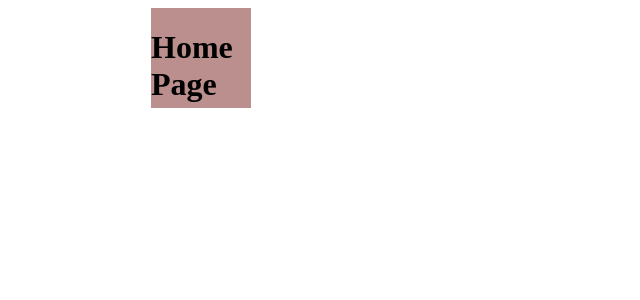
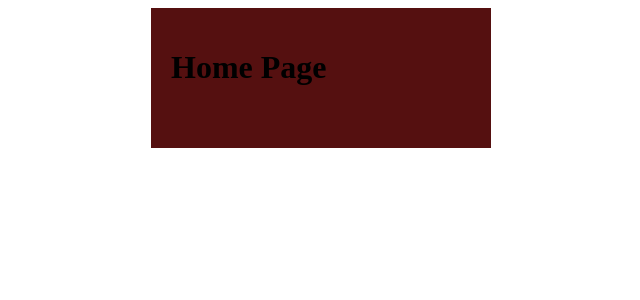
Before and after one commit to ocalvet/learning-vuejs, a Vue app: page / in a window 1280 px wide. Shown: the top 300 px of the page, without its empty margins (249-889 px from the left). Built offline with nearby package versions, Linux system fonts and the light colour scheme.

Commit message:
Move home page into its own folder

```diff
--- a/src/App.vue
+++ b/src/App.vue
@@ -5,7 +5,7 @@
 </template>
 
 <script>
-import HomePage from './components/HomePage.vue';
+import HomePage from './components/HomePage/HomePage.vue';
 
 export default {
   name: 'app',
--- a/src/components/HomePage.css
+++ /dev/null
@@ -1,7 +0,0 @@
-.home-page {
-  width: 100px;
-  height: 100px;
-  position: absolute;
-  left: 400px;
-  background-color: rosybrown;
-}
--- /dev/null
+++ b/src/components/HomePage/HomePage.css
@@ -0,0 +1,8 @@
+.home-page {
+  width: 300px;
+  height: 100px;
+  padding: 20px;
+  position: absolute;
+  left: 400px;
+  background-color: rgb(85, 16, 16);
+}
```
Also changed, not shown: src/components/HomePage/HomePage.js (renamed from src/components/HomePage.js), src/components/HomePage/HomePage.vue (renamed from src/components/HomePage.vue).
